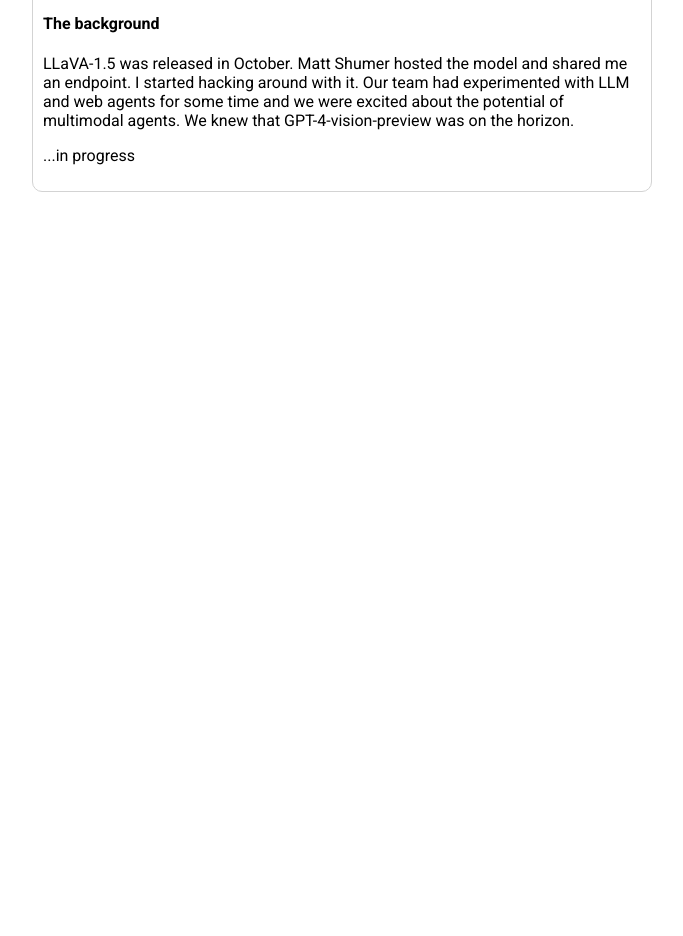
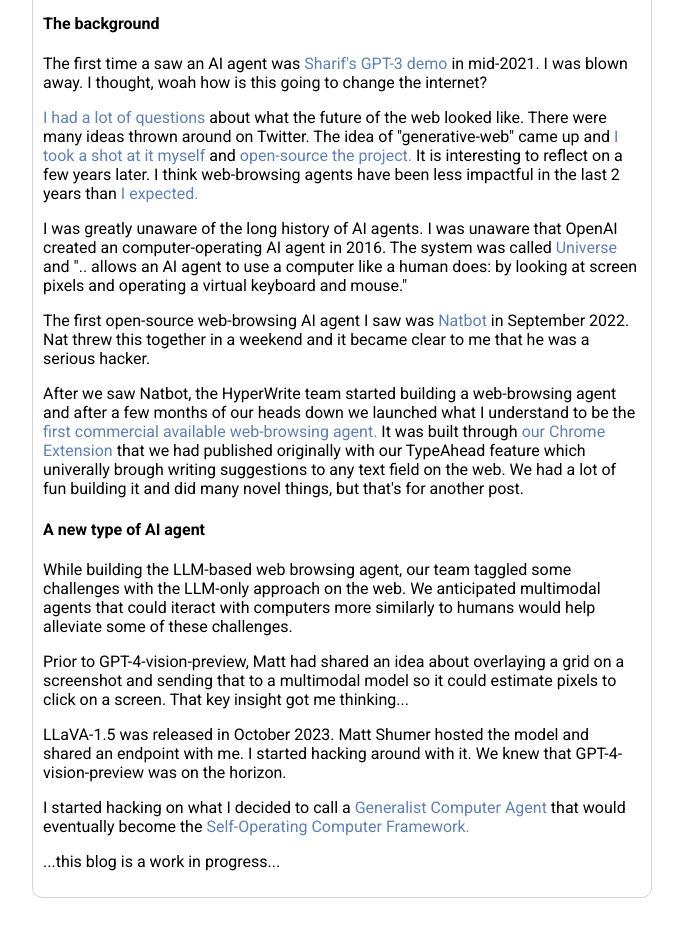
Before and after one commit to joshbickett/bickett.ai, a React (Create React App) app: page /blog in a window 1280 px wide. Shown: the part 320-1256 px from the top of the page, without its empty margins (298-981 px from the left). Before the commit the page ends 800 px from the top, so only its background shows below. Built offline with nearby package versions, Linux system fonts and the light colour scheme.

Commit message:
add to blog

```diff
--- a/src/pages/Blog.js
+++ b/src/pages/Blog.js
@@ -35,20 +35,102 @@
                 A year since the launch of Self-Operating Computer Framework
               </h2>
               <p>
-                November 3rd, 2023 I pushed the “initial commit”. The goal of
-                the project? Create the first framework to enable multimodal
-                models to operate computers as humans, do with mouse and
-                keyboard.{" "}
+                November 3rd, 2023 was the “initial commit”. The goal of the
+                project? Create the first framework to enable multimodal models
+                to operate computers as humans, do with mouse and keyboard.{" "}
               </p>
               <h4>The background</h4>
               <p>
-                LLaVA-1.5 was released in October. Matt Shumer hosted the model
-                and shared me an endpoint. I started hacking around with it. Our
-                team had experimented with LLM and web agents for some time and
-                we were excited about the potential of multimodal agents. We
-                knew that GPT-4-vision-preview was on the horizon.
+                The first time a saw an AI agent was{" "}
+                <a href="https://x.com/sharifshameem/status/1405462642936799247">
+                  Sharif's GPT-3 demo
+                </a>{" "}
+                in mid-2021. I was blown away. I thought, woah how is this going
+                to change the internet?
               </p>
-              <p>...in progress</p>
+              <p>
+                <a href="https://x.com/josh_bickett/status/1608544931668426753">
+                  I had a lot of questions{" "}
+                </a>
+                about what the future of the web looked like. There were many
+                ideas thrown around on Twitter. The idea of "generative-web"
+                came up and{" "}
+                <a href="https://x.com/josh_bickett/status/1609214028093575168">
+                  I took a shot at it myself
+                </a>{" "}
+                and{" "}
+                <a href="https://github.com/joshbickett/generative-web">
+                  open-source the project.
+                </a>{" "}
+                It is interesting to reflect on a few years later. I think
+                web-browsing agents have been less impactful in the last 2 years
+                than{" "}
+                <a href="https://x.com/josh_bickett/status/1608590282584645633">
+                  I expected.
+                </a>{" "}
+              </p>
+              <p>
+                I was greatly unaware of the long history of AI agents. I was
+                unaware that OpenAI created an computer-operating AI agent in
+                2016. The system was called <a href="">Universe</a> and "..
+                allows an AI agent to use a computer like a human does: by
+                looking at screen pixels and operating a virtual keyboard and
+                mouse."
+              </p>
+
+              <p>
+                The first open-source web-browsing AI agent I saw was{" "}
+                <a href="https://github.com/nat/natbot">Natbot</a> in September
+                2022. Nat threw this together in a weekend and it became clear
+                to me that he was a serious hacker.{" "}
+              </p>
+
+              <p>
+                After we saw Natbot, the HyperWrite team started building a
+                web-browsing agent and after a few months of our heads down we
+                launched what I understand to be the{" "}
+                <a href="https://venturebeat.com/ai/hyperwrite-unveils-breakthrough-ai-agent-that-can-surf-the-web-like-a-human/">
+                  first commercial available web-browsing agent.
+                </a>{" "}
+                It was built through{" "}
+                <a href="https://chromewebstore.google.com/detail/hyperwrite-ai-assistant/kljjoeapehcmaphfcjkmbhkinoaopdnd?hl=en-US">
+                  our Chrome Extension{" "}
+                </a>{" "}
+                that we had published originally with our TypeAhead feature
+                which univerally brough writing suggestions to any text field on
+                the web. We had a lot of fun building it and did many novel
+                things, but that's for another post.
+              </p>
+              <h4>A new type of AI agent</h4>
+              <p>
+                While building the LLM-based web browsing agent, our team
+                taggled some challenges with the LLM-only approach on the web.
+                We anticipated multimodal agents that could iteract with
+                computers more similarly to humans would help alleviate some of
+                these challenges.{" "}
+              </p>
+              <p>
+                Prior to GPT-4-vision-preview, Matt had shared an idea about
+                overlaying a grid on a screenshot and sending that to a
+                multimodal model so it could estimate pixels to click on a
+                screen. That key insight got me thinking...
+              </p>
+              <p>
+                LLaVA-1.5 was released in October 2023. Matt Shumer hosted the
+                model and shared an endpoint with me. I started hacking around
+                with it. We knew that GPT-4-vision-preview was on the horizon.
+              </p>
+              <p>
+                I started hacking on what I decided to call a{" "}
+                <a href="https://x.com/josh_bickett/status/1716551556013924372">
+                  Generalist Computer Agent
+                </a>{" "}
+                that would eventually become the{" "}
+                <a href="https://github.com/OthersideAI/self-operating-computer/issues/80">
+                  Self-Operating Computer Framework.
+                </a>
+              </p>
+              <p>...this blog is a work in progress...</p>
             </div>
           </ContentContainer>
         </div>
```
